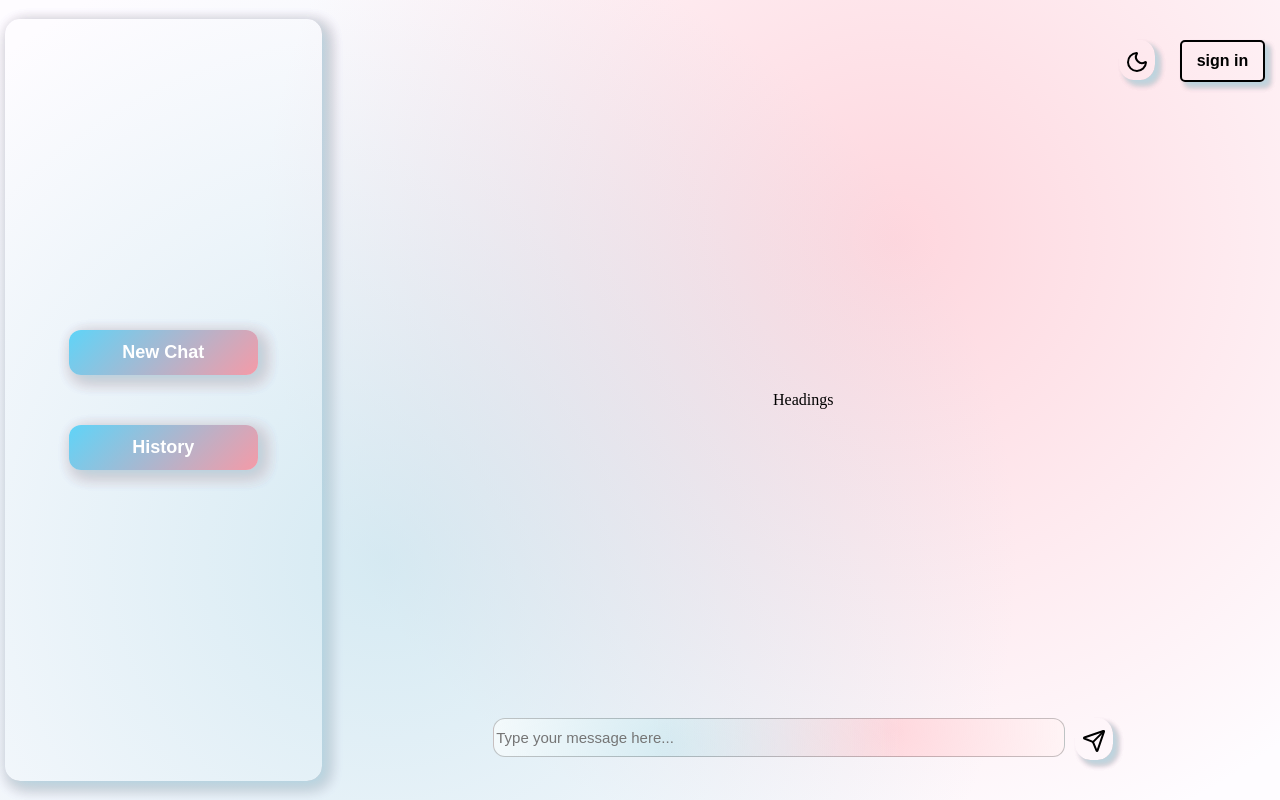
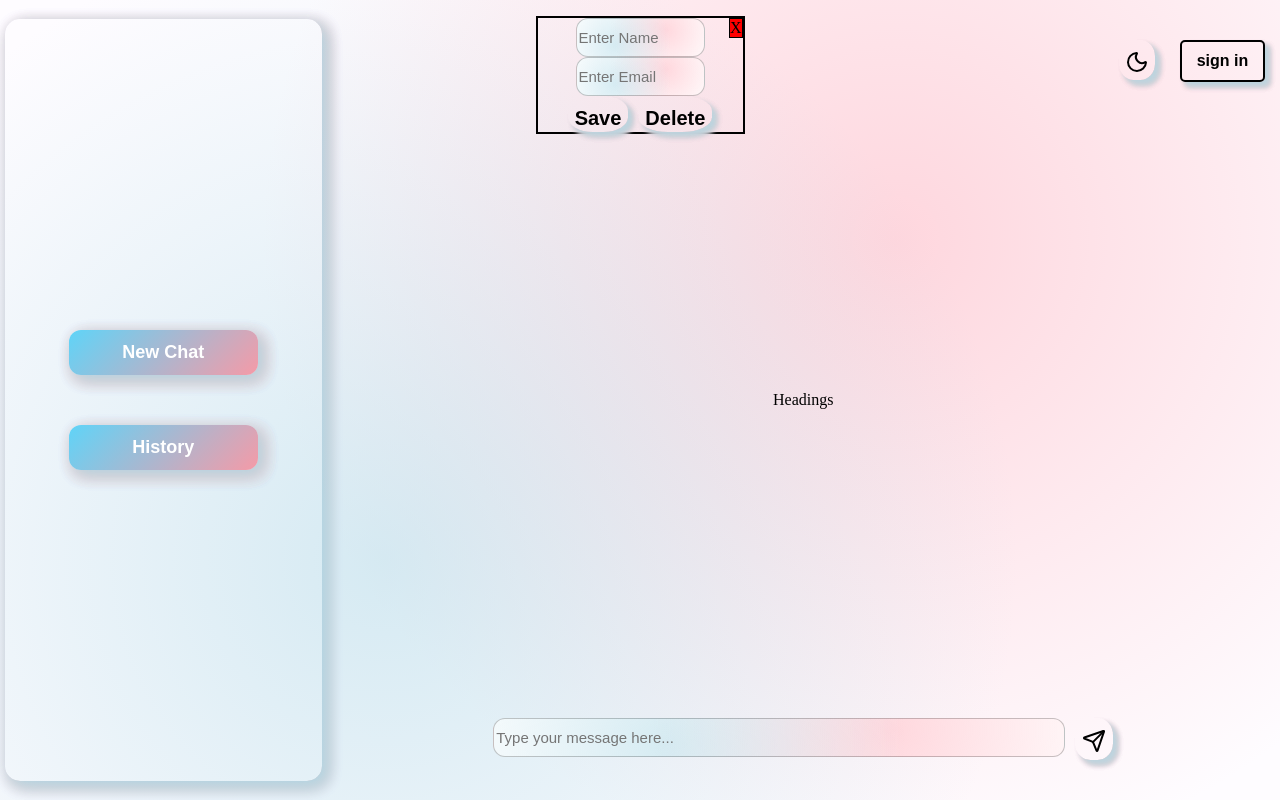
Before and after one commit to satyamrk18/AI-chatbot, a React (Vite) app: page / in a window 1280 px wide. Both pictures are taken after a click on the button "sign in". Built offline with nearby package versions, Linux system fonts and the light colour scheme.

Commit message:
user data input added in sign in functionality

```diff
--- a/src/signin.css
+++ b/src/signin.css
@@ -17,3 +17,28 @@
     padding-bottom:10px;
     font-size:16px;
 }
+.userInputs
+{
+    display:flex;
+    align-items:center;
+    justify-content:center;
+    flex-direction:column;
+    border:2px solid black;
+    position:relative;
+}
+.data-btn
+{
+    display:flex;
+    flex-direction:row;
+    gap:10px;
+    cursor:pointer;
+}
+.close
+{
+    position:absolute;
+    border:1px solid black;
+    background-color:red;
+    top:0px;
+    right:0px;
+    cursor: pointer;
+}
--- a/src/signin.jsx
+++ b/src/signin.jsx
@@ -1,18 +1,35 @@
-import React from 'react'
-import toast, { Toaster } from 'react-hot-toast';
-import "./signin.css"
+import React from "react";
+import toast, { Toaster } from "react-hot-toast";
+import "./signin.css";
 const signin = () => {
-    const handlesignin = ()=>
-    {
-       toast.success("success");
-    }
+
+  const handlesignin = () => {
+    let customToastId = toast.custom(
+      (t) => (
+        <div className="userInputs">
+          <input type="text" placeholder="Enter Name" name="username" />
+          <input type="email" placeholder="Enter Email" name="email" />
+          <div className="data-btn">
+            <button className="save">Save</button>
+            <button className="delete">Delete</button>
+          </div>
+          <div className="close" onClick={()=>{toast.dismiss(t.id)}}>
+            X
+          </div>
+        </div>
+      ),
+      { duration: Infinity }
+    );
+
+  };
+
   return (
-    <div className='sign-in-container'>
-      <button className='sign-in-btn'
-      onClick={handlesignin}
-      >sign in</button>
+    <div className="sign-in-container">
+      <button className="sign-in-btn" onClick={handlesignin}>
+        sign in
+      </button>
     </div>
-  )
-}
+  );
+};
 
-export default signin
+export default signin;
```
